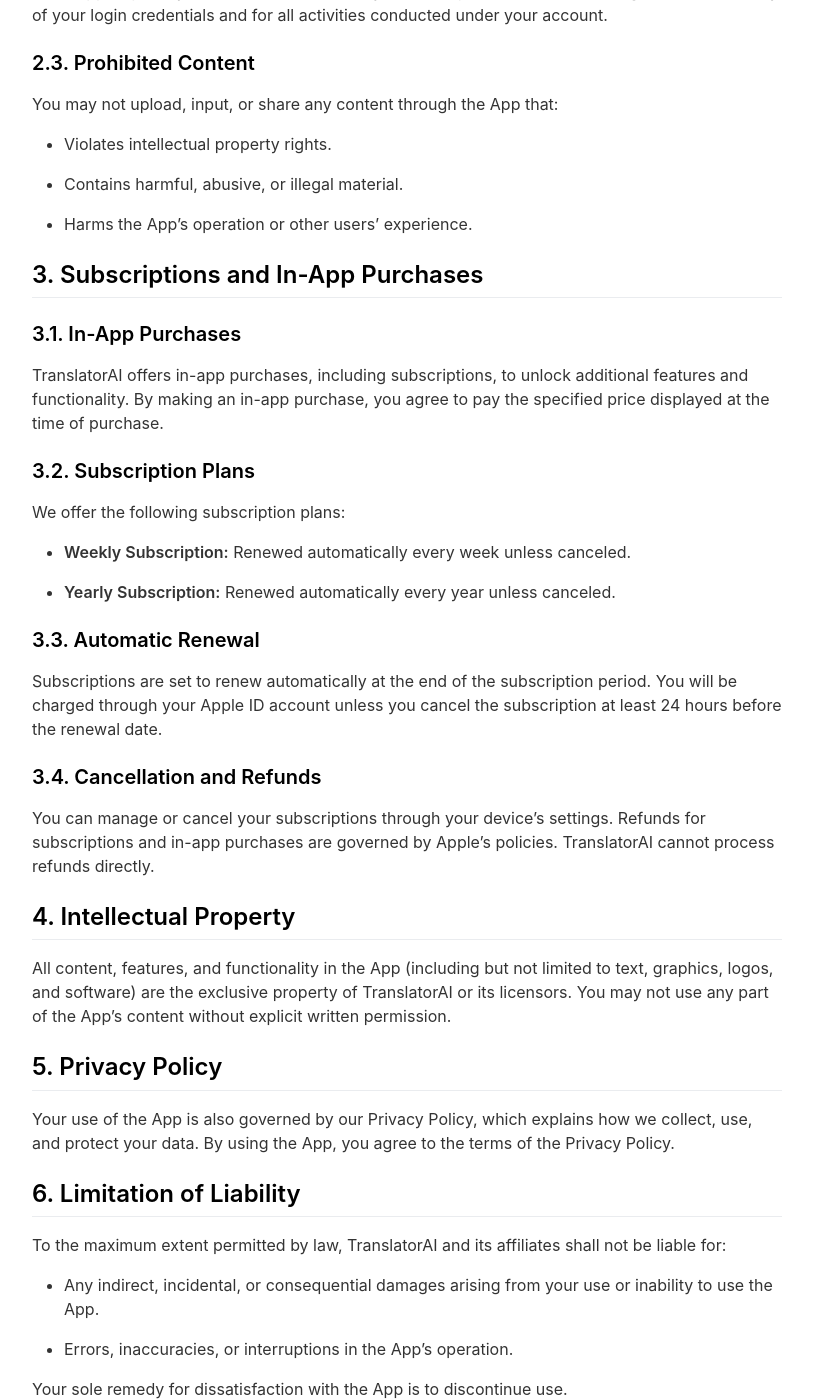
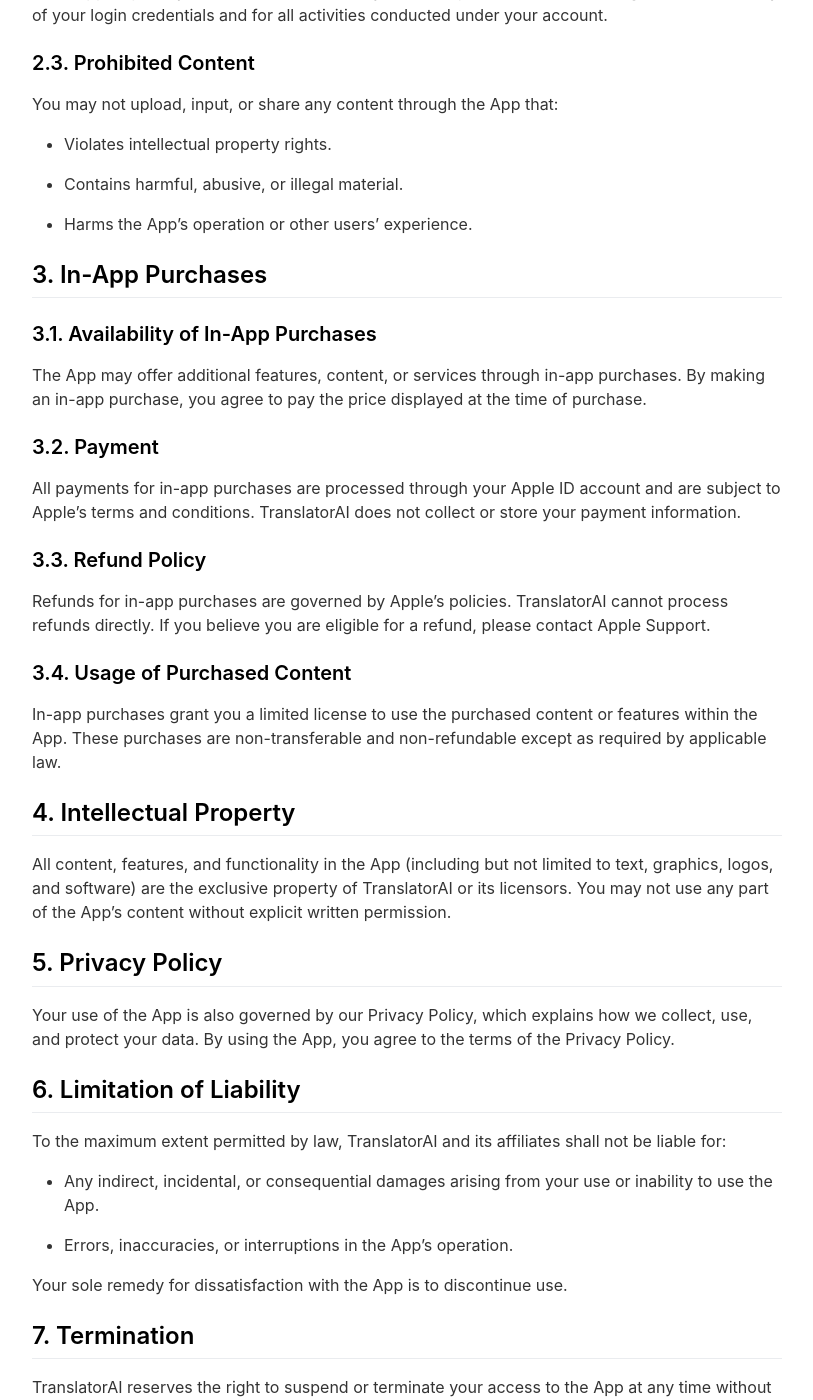
Before and after one commit to tayson/translatorai.app, a Jekyll site: the page built from _pages/terms.md, in a window 1280 px wide and 1400 px high, scrolled down 985 px. Shown: the whole window, without its empty margins (233-1046 px from the left). Built offline with Jekyll 4.4.1, drawn with Linux system fonts in a browser that asks for light colours; nearby versions of some CDN libraries.

Commit message:
update terms

```diff
--- a/_pages/terms.md
+++ b/_pages/terms.md
@@ -1,6 +1,6 @@
 ---
 layout: page
-title: Terms and Conditions
+title: Terms
 include_in_header: false
 ---
 
@@ -48,27 +48,23 @@
 
 * Harms the App’s operation or other users’ experience.
 
-## 3. Subscriptions and In-App Purchases
+## 3. In-App Purchases
 
-### 3.1. In-App Purchases
+### 3.1. Availability of In-App Purchases
 
-TranslatorAI offers in-app purchases, including subscriptions, to unlock additional features and functionality. By making an in-app purchase, you agree to pay the specified price displayed at the time of purchase.
+The App may offer additional features, content, or services through in-app purchases. By making an in-app purchase, you agree to pay the price displayed at the time of purchase.
 
-### 3.2. Subscription Plans
+### 3.2. Payment
 
-We offer the following subscription plans:
+All payments for in-app purchases are processed through your Apple ID account and are subject to Apple’s terms and conditions. TranslatorAI does not collect or store your payment information.
 
-* **Weekly Subscription:** Renewed automatically every week unless canceled.
+### 3.3. Refund Policy
 
-* **Yearly Subscription:** Renewed automatically every year unless canceled.
+Refunds for in-app purchases are governed by Apple’s policies. TranslatorAI cannot process refunds directly. If you believe you are eligible for a refund, please contact Apple Support.
 
-### 3.3. Automatic Renewal
+### 3.4. Usage of Purchased Content
 
-Subscriptions are set to renew automatically at the end of the subscription period. You will be charged through your Apple ID account unless you cancel the subscription at least 24 hours before the renewal date.
-
-### 3.4. Cancellation and Refunds
-
-You can manage or cancel your subscriptions through your device’s settings. Refunds for subscriptions and in-app purchases are governed by Apple’s policies. TranslatorAI cannot process refunds directly.
+In-app purchases grant you a limited license to use the purchased content or features within the App. These purchases are non-transferable and non-refundable except as required by applicable law.
 
 ## 4. Intellectual Property
 
```
Also changed, not shown: _pages/privacy.md (+1 -1 lines).
